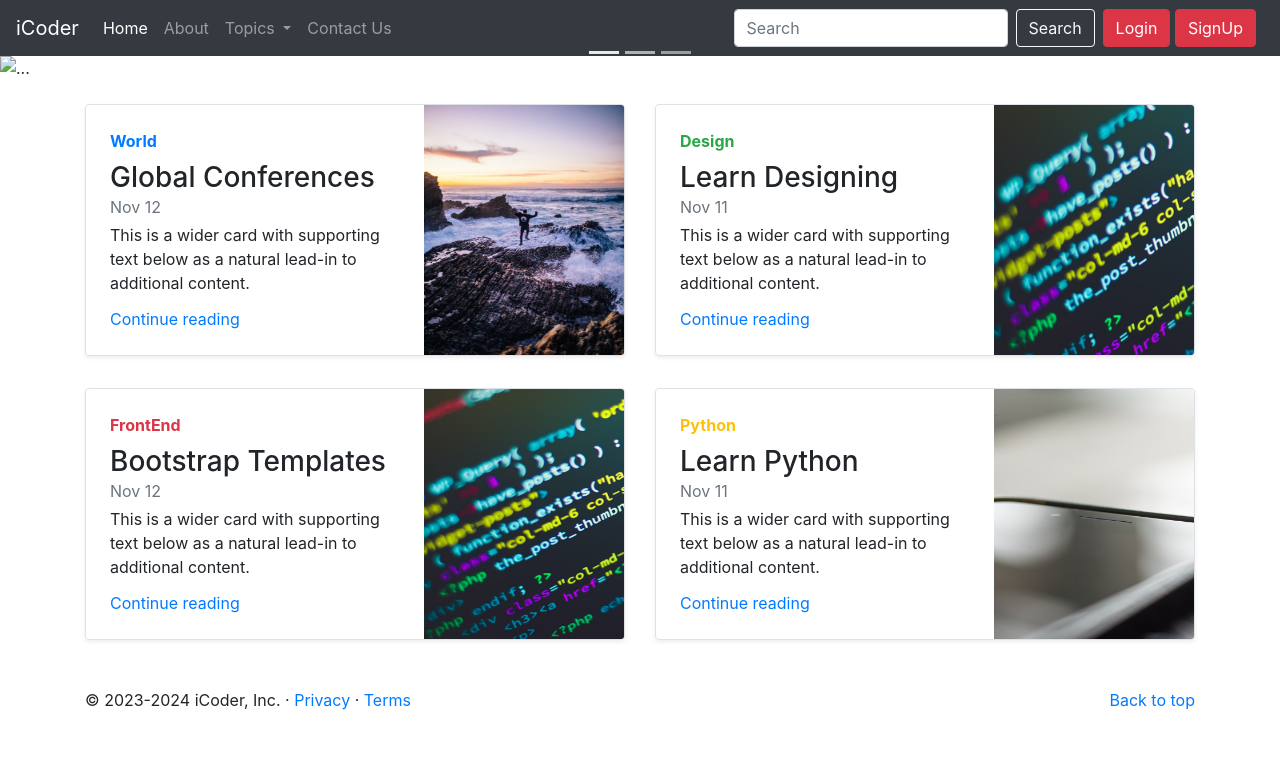
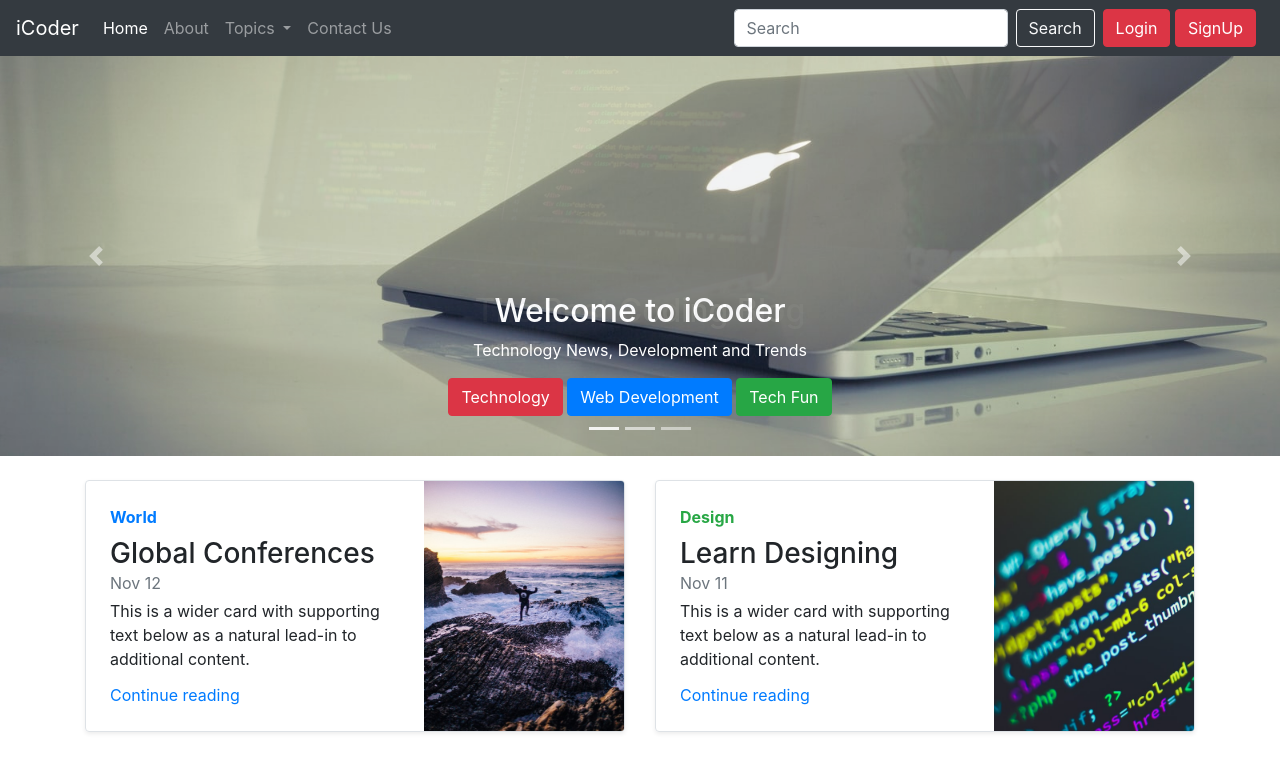
Before and after one commit to AY7983/iCoderBootstrap, a plain HTML site: page index.html in a window 1280 px wide. Shown: the top 761 px of the page. Drawn offline with nearby package versions, Linux system fonts and the light colour scheme; the site is published under a folder, as on GitHub Pages, so addresses that start at the root find nothing.

Commit message:
Update index.html

```diff
--- a/index.html
+++ b/index.html
@@ -143,7 +143,7 @@
         </ol>
         <div class="carousel-inner">
             <div class="carousel-item active">
-                <img src="/Images/1.jpg" class="d-block w-100" alt="...">
+                <img src="./Images/1.jpg" class="d-block w-100" alt="...">
                 <div class="carousel-caption d-none d-md-block">
                     <h2>Welcome to iCoder</h2>
                     <p>Technology News, Development and Trends</p>
@@ -153,7 +153,7 @@
                 </div>
             </div>
             <div class="carousel-item">
-                <img src="/Images/2.jpg" class="d-block w-100" alt="...">
+                <img src="./Images/2.jpg" class="d-block w-100" alt="...">
                 <div class="carousel-caption d-none d-md-block">
                     <h2>The Best Coding Blog</h2>
                     <p>Technology News, Development and Trends</p>
@@ -163,7 +163,7 @@
                 </div>
             </div>
             <div class="carousel-item">
-                <img src="/Images/3.jpg" class="d-block w-100" alt="...">
+                <img src="./Images/3.jpg" class="d-block w-100" alt="...">
                 <div class="carousel-caption d-none d-md-block">
                     <h2>Award winning Blog</h2>
                     <p>Technology News, Development and Trends</p>
```
